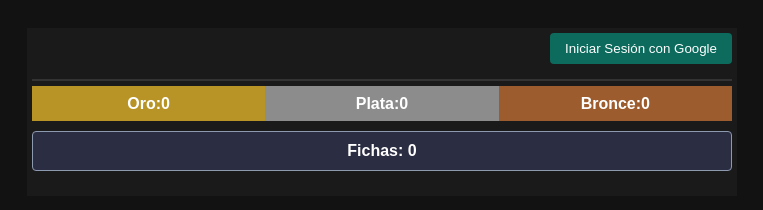
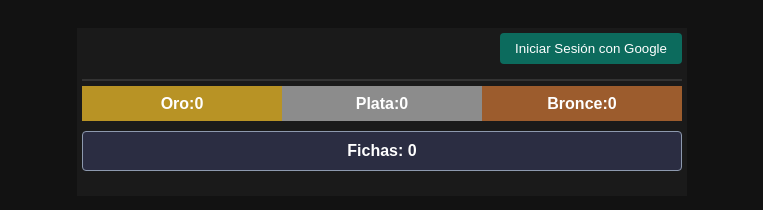
Before and after one commit to JavierFandi/inventario-rol, a plain HTML site: page index.html in a window 1280 px wide. Shown: the whole page, without its empty margins (258-1021 px from the left). Drawn offline with Linux system fonts and the light colour scheme; no server answers.

Commit message:
Change css

```diff
--- a/style.css
+++ b/style.css
@@ -1,10 +1,10 @@
 body { background: #121212; font-family: sans-serif; display: flex; justify-content: center; padding: 20px; }
-.inventory-container { width: 700px; background: #1a1a1a; padding: 5px; }
+.inventory-container { width: 600px; background: #1a1a1a; padding: 5px; }
 
 .grid {
     display: grid;
     grid-template-columns: repeat(9, 1fr);
-    grid-auto-rows: 70px;
+    grid-auto-rows: 60px;
     gap: 1px;
     background-color: #333;
     border: 1px solid #333;
```
